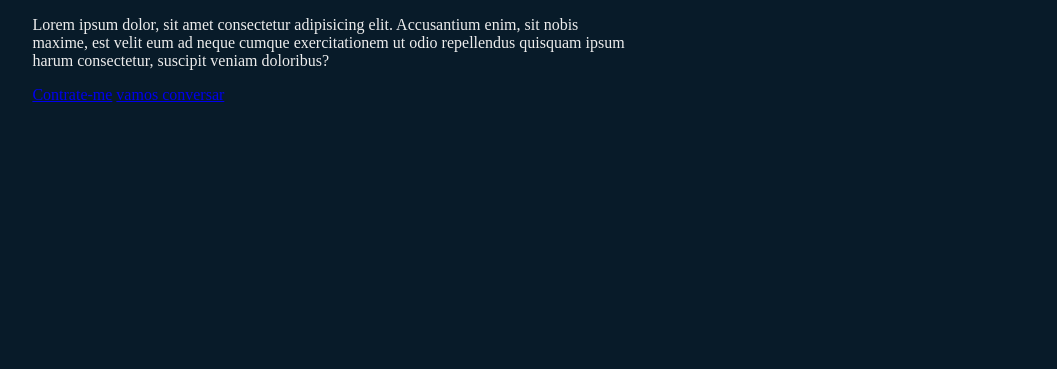
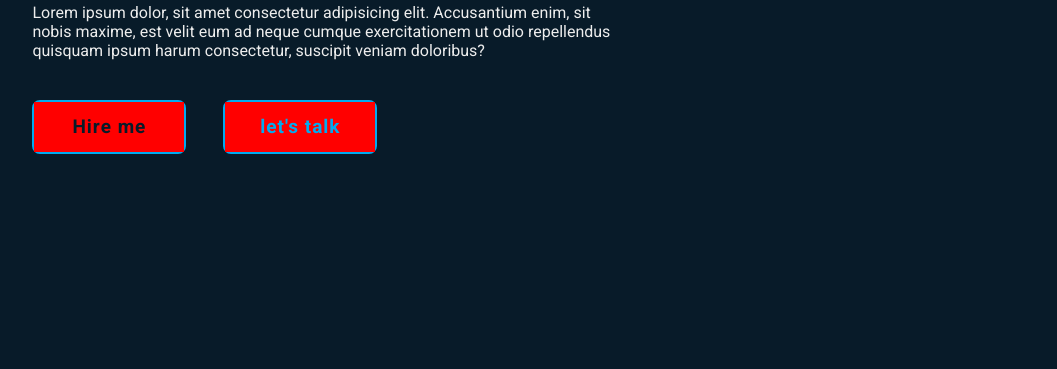
Before and after one commit to Guizaoo/portfolio, a plain HTML site: page index.html in a window 1280 px wide. Shown: the part 447-816 px from the top of the page, without its empty margins (102-1159 px from the left). Drawn offline with Linux system fonts and the light colour scheme.

Commit message:
erro na animacao

```diff
--- a/index.html
+++ b/index.html
@@ -5,6 +5,7 @@
     <meta name="viewport" content="width=device-width, initial-scale=1.0">
     <title>Portifolio</title>
     <link rel="stylesheet" href="style.css">
+    <link href="https://fonts.googleapis.com/css2?family=Roboto:wght@400;500;700&display=swap" rel="stylesheet">
 </head>
 
 <body>
@@ -21,14 +22,14 @@
     </header>
     <section class="home">
         <div class="home-content">
-            <h1>Olá, sou Guilherme dias</h1>
+            <h1>Hi, I'm Guilherme Dias</h1>
             <h3>Backend developer</h2>
             <p>Lorem ipsum dolor, sit amet consectetur adipisicing elit.
             Accusantium enim, sit nobis maxime, est velit eum ad neque cumque exercitationem ut odio repellendus quisquam ipsum harum consectetur,
             suscipit veniam doloribus?</p>
             <div class="btn-box">
-                <a href="#">Contrate-me</a>
-                <a href="#">vamos conversar</a>
+                <a href="#">Hire me</a>
+                <a href="#">let's talk</a>
             </div>
         </div>
     </section>
--- a/style.css
+++ b/style.css
@@ -1,9 +1,14 @@
+
 
 
 body {
     background-color: #081b29; /* Cor do background*/
     color: #ededed;
+    font-family: 'Roboto', sans-serif;
 }
+
+
+
 
 
 /*Topo da pag*/
@@ -48,12 +53,67 @@ body {
     padding: 0 10%;
 }
 
-.home-content {
+.home-content{
     max-width: 600px;
 }
 
 .home-content h1 {
     font-size: 56px;
     font-weight: 700;
+    line-height: 1.2;
+}
+
+.home-content h3 {
+    font-size: 32px;
+    font-weight: 700;
     color: #00abf0;
 }
+
+.home-content p {
+    font-size: 16px;
+    margin: 20px 0 40px;
+}
+
+.home-content .btn-box {
+    display: flex;
+    justify-content: space-between;
+    width: 345px;
+    height: 50px;
+}
+.btn-box a {
+    position: relative;
+    display: inline-flex;
+    justify-content: center;
+    align-items: center;
+    width: 150px;
+    height: 100%;
+    background: #00abf0;
+    border: 2px solid #00abf0;
+    border-radius: 8px;
+    font-size: 19px;
+    color: #081b29;
+    text-decoration: none;
+    font-weight: 600;
+    letter-spacing: 1px;
+    z-index: 1;
+}
+
+.btn-box a:nth-child(2) {
+    background:  transparent;
+    color: #00abf0;
+}
+.btn-box a::before {
+    content: '';
+    position: absolute;
+    top: 0;
+    left: 0;
+    width: 100%;
+    height: 100%;
+    background: red;
+    z-index:-1;
+    transition: .5s;
+}
+
+.btn-box a:hover::before {
+    width: 100%;
+}
```
